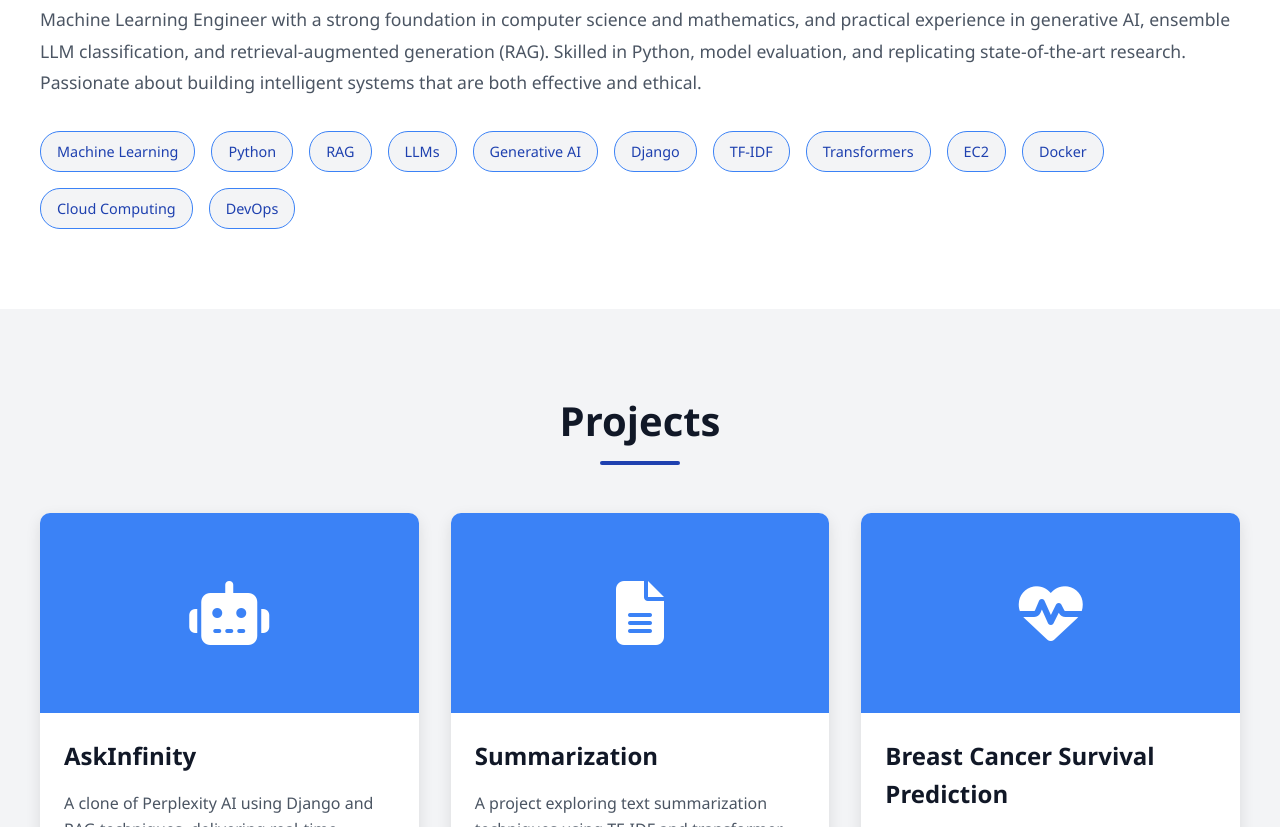
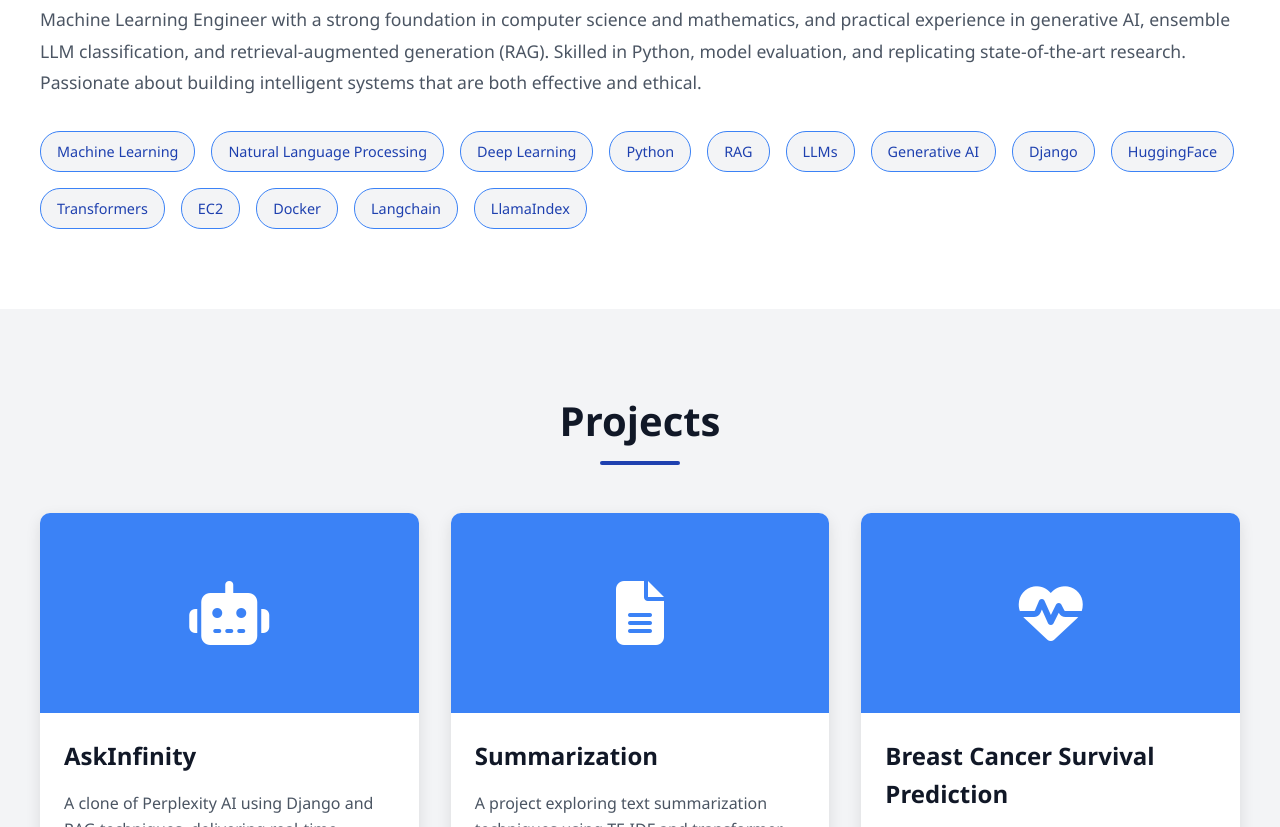
Before and after one commit to SujalNeupane9/SujalNeupane9.github.io, a plain HTML site: page index.html in a window 1280 px wide. Shown: the part 1000-1827 px from the top of the page. Drawn offline with Linux system fonts and the light colour scheme.

Commit message:
Update index.html

```diff
--- a/index.html
+++ b/index.html
@@ -511,17 +511,19 @@
           <p>Machine Learning Engineer with a strong foundation in computer science and mathematics, and practical experience in generative AI, ensemble LLM classification, and retrieval-augmented generation (RAG). Skilled in Python, model evaluation, and replicating state-of-the-art research. Passionate about building intelligent systems that are both effective and ethical.</p>
           <div class="skills">
             <span class="skill-tag">Machine Learning</span>
+            <span class="skill-tag">Natural Language Processing</span>
+            <span class="skill-tag">Deep Learning</span>
             <span class="skill-tag">Python</span>
             <span class="skill-tag">RAG</span>
             <span class="skill-tag">LLMs</span>
             <span class="skill-tag">Generative AI</span>
             <span class="skill-tag">Django</span>
-            <span class="skill-tag">TF-IDF</span>
+            <span class="skill-tag">HuggingFace</span>
             <span class="skill-tag">Transformers</span>
             <span class="skill-tag">EC2</span>
             <span class="skill-tag">Docker</span>
-            <span class="skill-tag">Cloud Computing</span>
-            <span class="skill-tag">DevOps</span>
+            <span class="skill-tag">Langchain</span>
+            <span class="skill-tag">LlamaIndex</span>
           </div>
         </div>
       </div>
```
